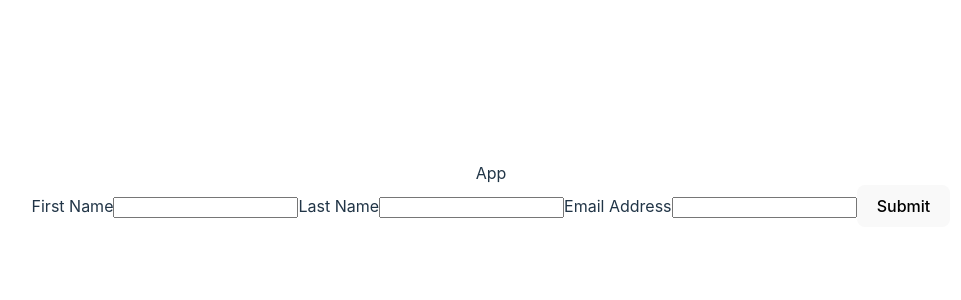
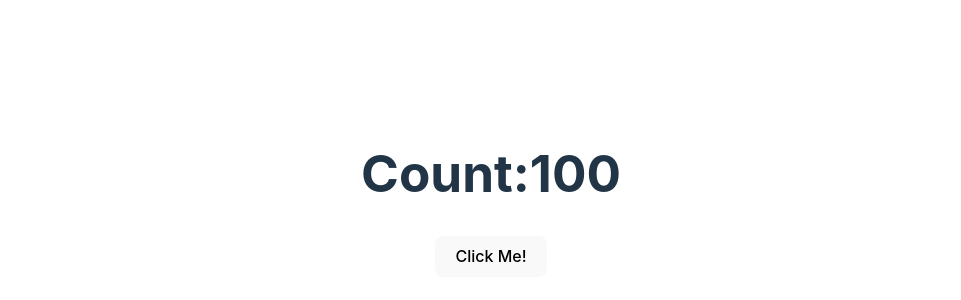
Before and after one commit to KapilBhattarai502/Learning-React, a React app: page / in a window 1280 px wide. Shown: the part 206-506 px from the top of the page, without its empty margins (149-1110 px from the left). Built offline with nearby package versions, Linux system fonts and the light colour scheme; the HTML template or start-up script is replaced by a standard one.

Commit message:
example of use state

```diff
--- a/src/App.jsx
+++ b/src/App.jsx
@@ -1,11 +1,15 @@
 import React from 'react'
 import "./App.css"
 import SignupForm from './components/SignUpForm'
+import Counter from './components/Counter'
 
 const App = () => {
   return (
-    <div>App
-    <SignupForm/>
+    <div>
+
+    {/* <SignupForm/> */}
+    <Counter/>
+
     </div>
 
   )
--- /dev/null
+++ b/src/components/Counter.jsx
@@ -0,0 +1,17 @@
+import React, { useState } from 'react'
+
+const Counter = () => {
+    const [count,setCount]=useState(100);
+  return (
+    <>
+    <h1>Count:{count}</h1>
+    <button onClick={()=>{
+
+        setCount(count+1);
+
+    }}>Click Me!</button>
+    </>
+  )
+}
+
+export default Counter
--- a/src/components/SignUpForm.jsx
+++ b/src/components/SignUpForm.jsx
@@ -33,6 +33,7 @@
         <Field name="email" type="email" />
         <ErrorMessage name="email" />
 
+
         <button type="submit">Submit</button>
       </Form>
     </Formik>
```
